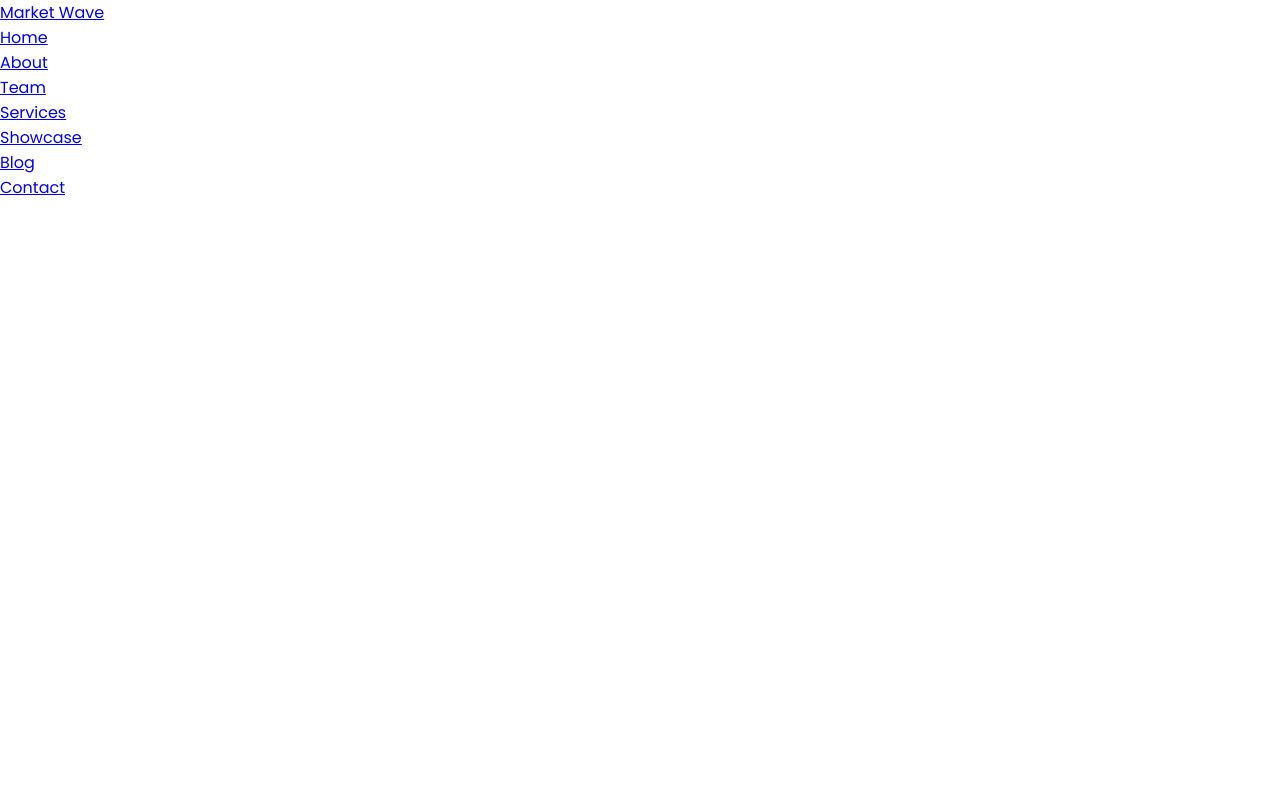
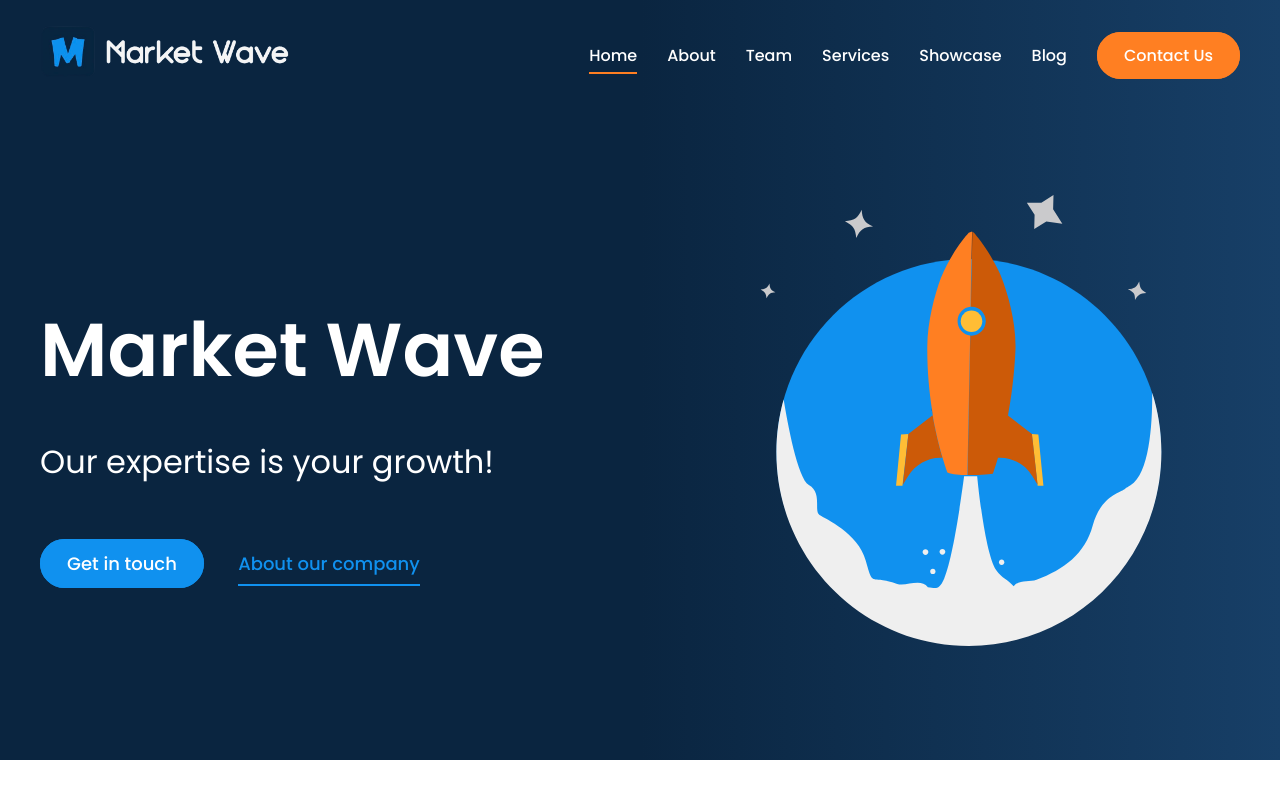
Before and after one commit to mohamedelkashef15/Market-Wave, a plain HTML site: page index.html in a window 1280 px wide. Drawn offline with Linux system fonts and the light colour scheme.

Commit message:
Add HTML & CSS header section

```diff
--- a/css/style.css
+++ b/css/style.css
@@ -1,10 +1,12 @@
 @import url('https://fonts.googleapis.com/css2?family=Poppins:wght@300;400;500;600;800&display=swap');
 
 :root {
-  --light-blue: #1091Ef;
+  --light-sky-blue: #1091Ef;
+  --dark-sky-blue: #0478eb;
   --light-gray: #545559;
   --dark-gray: #222222;
   --light-orange: #ff7f22;
+  --dark-blue: #0A2540;
 }
 
 * {
@@ -16,3 +18,129 @@
 body {
   font-family: 'Poppins', sans-serif;
 }
+
+ul {
+  list-style: none;
+}
+
+a {
+  text-decoration: none;
+}
+
+/* Utility Classes */
+.container {
+  max-width: 1200px;
+  margin: auto;
+}
+
+.btn {
+  font-weight: 500;
+  padding: 10px 25px;
+  border-radius: 25px;
+}
+
+
+.btn-primary {
+  background-color: var(--light-orange);
+  color: #fff;
+  border: 2px solid var(--light-orange);
+  transition: all 0.3s ease;
+}
+
+.btn-secondary {
+  background-color: var(--light-sky-blue);
+  color: #fff;
+  border: 2px solid var(--light-sky-blue);
+  transition: all 0.3s ease;
+}
+
+.btn-secondary:hover {
+  background: transparent;
+}
+
+.btn-primary:hover {
+  background: transparent;
+  color: var(--light-orange);
+}
+
+.active {
+  border-bottom: 2px solid var(--light-orange);
+  padding-bottom: 5px;
+}
+
+/* Header Start */
+/* Navbar */
+#home {
+  height: 95vh;
+  background-image: linear-gradient(to right, var(--dark-blue) 50%, #173f67);
+}
+
+#home .navbar {
+  background-color: transparent;
+}
+
+#home .navbar nav {
+  display: flex;
+  justify-content: space-between;
+  align-items: center;
+  height: 110px;
+}
+
+#home .navbar nav img {
+  max-width: 250px;
+}
+
+#home .navbar nav ul {
+  display: flex;
+}
+
+#home .navbar nav ul li:not(:last-child) a {
+  margin: 0 15px;
+  color: #fff;
+  font-weight: 500;
+  transition: all 0.3s ease;
+}
+
+#home .navbar nav ul li:not(:last-child) a:hover {
+  padding-bottom: 5px;
+  border-bottom: 2px solid var(--light-orange);
+}
+
+#home .navbar nav ul li:last-child a {
+  margin-left: 15px;
+}
+
+/* Header Content */
+#home .header-content .row {
+  display: grid;
+  grid-template-columns: 1.2fr 1fr;
+  align-items: center;
+  height: calc(95vh - 110px);
+}
+
+#home .header-content .row .col h1 {
+  font-size: 75px;
+  font-weight: 600;
+  color: #fff;
+}
+
+#home .header-content .row .col p {
+  font-size: 32px;
+  color: #fff;
+  margin: 2rem 0 4rem;
+}
+
+#home .header-content .row .col>a {
+  font-size: 18px;
+  font-weight: 500;
+}
+
+#home .header-content .row .col a:last-child {
+  color: var(--light-sky-blue);
+  margin-left: 30px;
+  padding-bottom: 8px;
+  border-bottom: 2px solid var(--light-sky-blue);
+}
+
+
+/* Header End */
--- a/index.html
+++ b/index.html
@@ -12,24 +12,39 @@
 </head>
 
 <body>
+  <!-- Header Start -->
   <header id="home">
-    <div class="navbar">
-      <div class="container">
+    <div class="container">
+      <div class="navbar">
         <nav>
-          <a href="#home" class="logo">Market Wave</a>
+          <a href="#home" class="logo"><img src="./img/logo.png" alt="Market Wave"></a>
           <ul>
-            <li><a href="#home">Home</a></li>
+            <li><a href="#home" class="active">Home</a></li>
             <li><a href="#about">About</a></li>
             <li><a href="#team">Team</a></li>
             <li><a href="#services">Services</a></li>
             <li><a href="#showcase">Showcase</a></li>
             <li><a href="#blog">Blog</a></li>
-            <li><a href="#contact" class="btn btn-primary">Contact</a></li>
+            <li><a href="#contact" class="btn btn-primary">Contact Us</a></li>
           </ul>
         </nav>
       </div>
+      <div class="header-content">
+        <div class="row">
+          <div class="col">
+            <h1>Market Wave</h1>
+            <p>Our expertise is your growth!</p>
+            <a href="#" class="btn btn-secondary">Get in touch</a>
+            <a href="#">About our company</a>
+          </div>
+          <img src="./img/rocket.svg" alt="Rocket">
+        </div>
+      </div>
     </div>
   </header>
+  <!-- Header End -->
+
+
 </body>
 
 </html>
```
Also changed, not shown: img/logo.png (added), img/rocket.svg (added), 2 other files.
